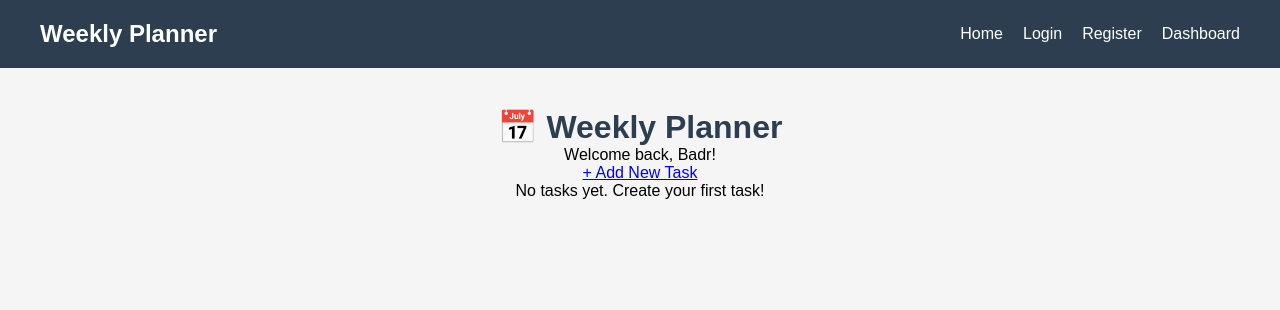
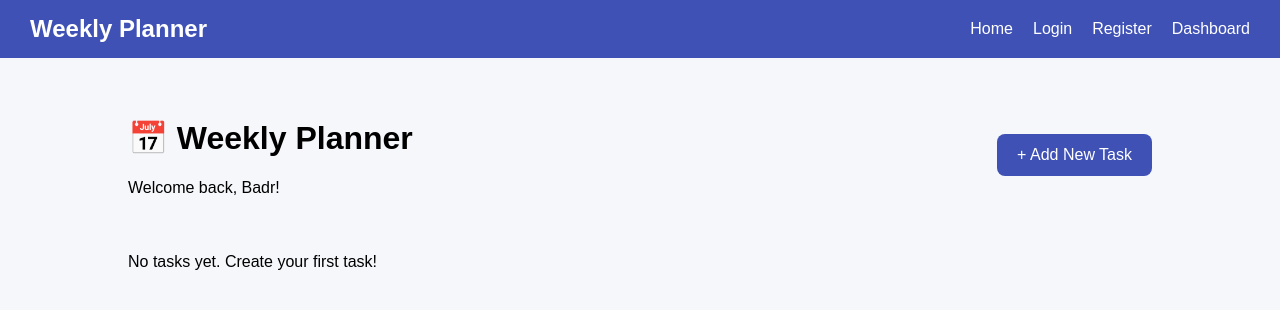
Before and after one commit to renadali76/weekly-planner, a Flask app: page /dashboard in a window 1280 px wide. Shown: the top 310 px of the page. Run offline with Flask 3, Linux system fonts and the light colour scheme; a user stored in the database is signed in; data comes from the database, SQL or seed files in the repository.

Commit message:
change the style

```diff
--- a/static/css/style.css
+++ b/static/css/style.css
@@ -1,46 +1,91 @@
-body {
-    font-family: Arial, sans-serif;
-    background-color: #f5f7fa;
-    text-align: center;
+body{
+    margin:0;
+    font-family:Arial, Helvetica, sans-serif;
+    background:#f5f7fb;
 }
 
-h1 {
-    color: #2c3e50;
+nav{
+    background:#3f51b5;
+    color:white;
+    padding:15px 30px;
+
+    display:flex;
+    justify-content:space-between;
+    align-items:center;
 }
 
-* {
-    margin: 0;
-    padding: 0;
-    box-sizing: border-box;
+nav h2{
+    margin:0;
 }
 
-body {
-    font-family: Arial, sans-serif;
-    background: #f5f5f5;
+nav ul{
+    display:flex;
+    gap:20px;
+    list-style:none;
+    margin:0;
 }
 
-nav {
-    background: #2c3e50;
-    color: white;
-
-    display: flex;
-    justify-content: space-between;
-    align-items: center;
-
-    padding: 20px 40px;
+nav a{
+    color:white;
+    text-decoration:none;
 }
 
-nav ul {
-    display: flex;
-    list-style: none;
-    gap: 20px;
+.dashboard{
+
+    width:80%;
+    margin:40px auto;
+
 }
 
-nav a {
-    color: white;
-    text-decoration: none;
+.dashboard-header{
+
+    display:flex;
+    justify-content:space-between;
+    align-items:center;
+    margin-bottom:40px;
+
 }
 
-main {
-    padding: 40px;
+.add-btn{
+
+    background:#3f51b5;
+    color:white;
+    padding:12px 20px;
+    border-radius:8px;
+    text-decoration:none;
+
 }
+
+.task-card{
+
+    background:white;
+    padding:20px;
+    border-radius:12px;
+    margin-bottom:20px;
+
+    box-shadow:0px 4px 10px rgba(0,0,0,0.1);
+
+}
+
+.task-card h2{
+
+    margin-top:0;
+
+}
+
+.task-buttons{
+
+    margin-top:20px;
+    display:flex;
+    gap:15px;
+
+}
+
+.task-buttons a{
+
+    text-decoration:none;
+    background:#eeeeee;
+    padding:10px 15px;
+    border-radius:6px;
+
+}
```
